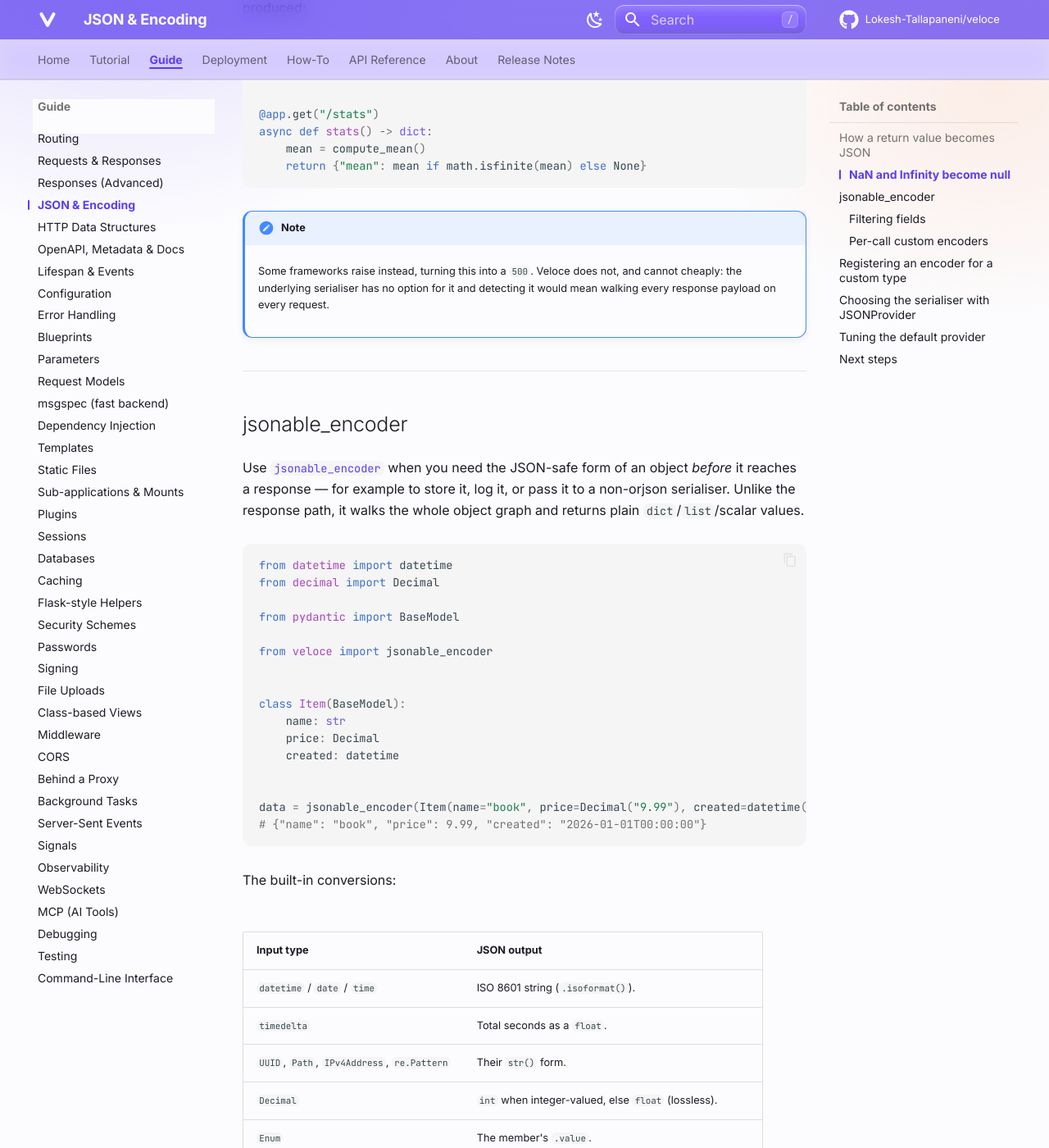
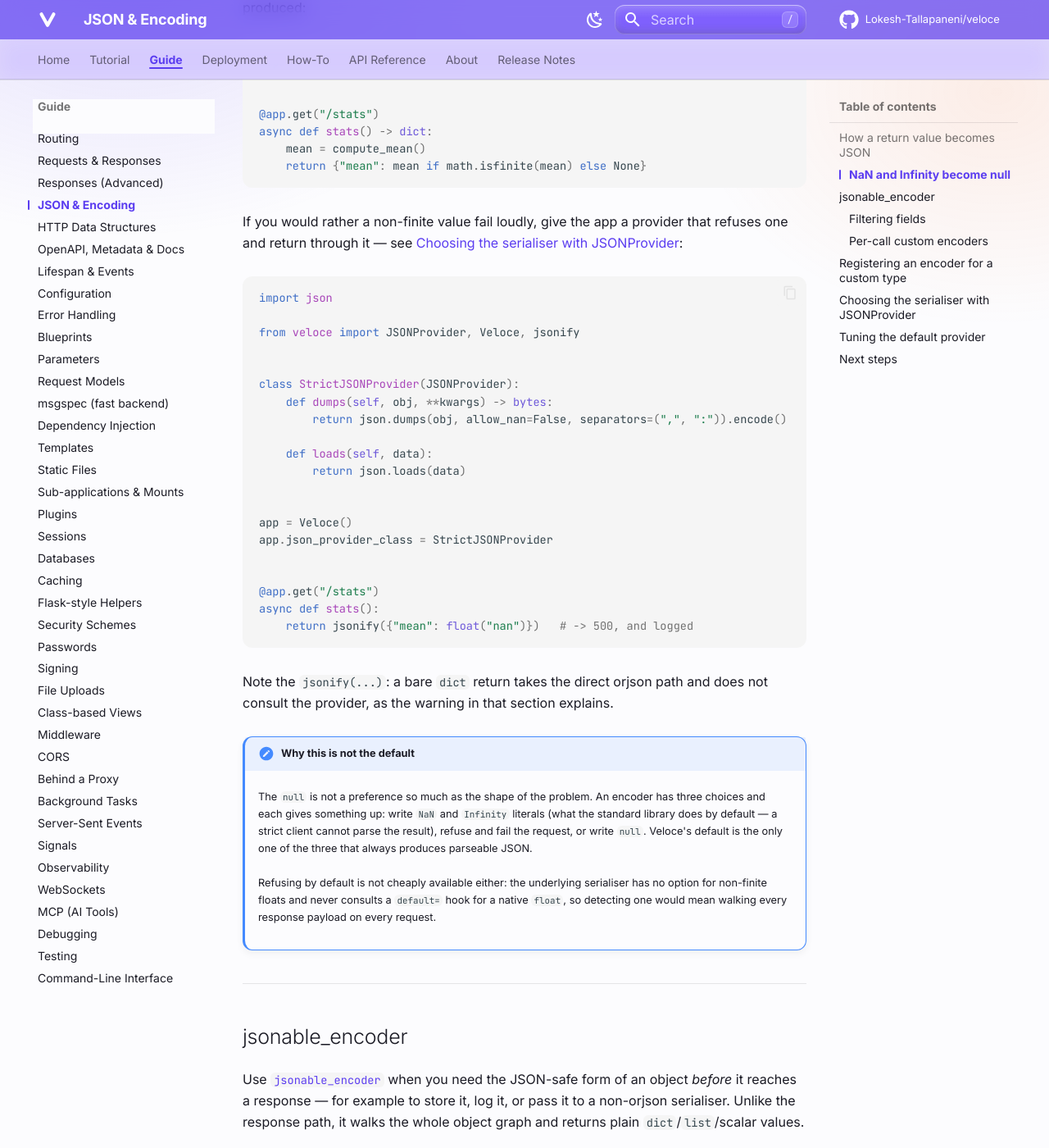
Before and after one commit to Lokesh-Tallapaneni/veloce, an MkDocs documentation site: the page built from docs/guide/encoding.md, in a window 1280 px wide and 1400 px high, scrolled down 1853 px. Shown: the whole window at 82% size. Built offline with MkDocs 1.6.1 and Material for MkDocs 9.7.7, drawn with Linux system fonts in a browser that asks for light colours; comment, search, counter and statistics services are not loaded.

Commit message:
document how to make a non-finite float fail loudly
The encoding guide said the behaviour could not cheaply be changed without
saying that an application can change it for itself: a provider that refuses a
non-finite value, returned through jsonify so the provider is consulted, gives
a 500 instead of a null. Also states why null is the default - it is the only
one of the three available behaviours that always produces parseable JSON.

````diff
--- a/docs/guide/encoding.md
+++ b/docs/guide/encoding.md
@@ -86,10 +86,48 @@ async def stats() -> dict:
     return {"mean": mean if math.isfinite(mean) else None}
 ```
 
-!!! note
-    Some frameworks raise instead, turning this into a `500`. Veloce does not,
-    and cannot cheaply: the underlying serialiser has no option for it and
-    detecting it would mean walking every response payload on every request.
+If you would rather a non-finite value fail loudly, give the app a provider that
+refuses one and return through it — see
+[Choosing the serialiser with JSONProvider](#choosing-the-serialiser-with-jsonprovider):
+
+```python
+import json
+
+from veloce import JSONProvider, Veloce, jsonify
+
+
+class StrictJSONProvider(JSONProvider):
+    def dumps(self, obj, **kwargs) -> bytes:
+        return json.dumps(obj, allow_nan=False, separators=(",", ":")).encode()
+
+    def loads(self, data):
+        return json.loads(data)
+
+
+app = Veloce()
+app.json_provider_class = StrictJSONProvider
+
+
+@app.get("/stats")
+async def stats():
+    return jsonify({"mean": float("nan")})   # -> 500, and logged
+```
+
+Note the `jsonify(...)`: a bare `dict` return takes the direct orjson path and
+does not consult the provider, as the warning in that section explains.
+
+!!! note "Why this is not the default"
+    The `null` is not a preference so much as the shape of the problem. An
+    encoder has three choices and each gives something up: write `NaN` and
+    `Infinity` literals (what the standard library does by default — a strict
+    client cannot parse the result), refuse and fail the request, or write
+    `null`. Veloce's default is the only one of the three that always produces
+    parseable JSON.
+
+    Refusing by default is not cheaply available either: the underlying
+    serialiser has no option for non-finite floats and never consults a
+    `default=` hook for a native `float`, so detecting one would mean walking
+    every response payload on every request.
 
 ## jsonable_encoder
 
````
